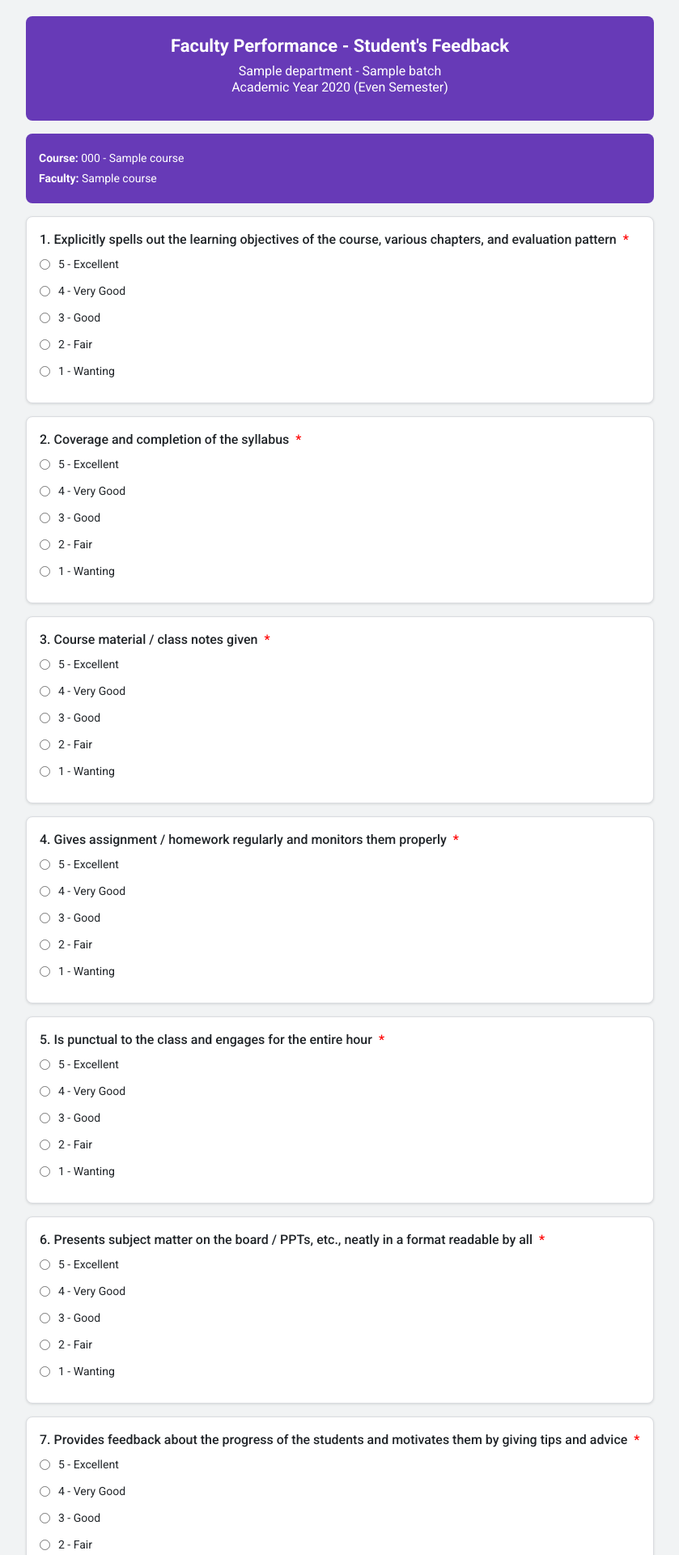
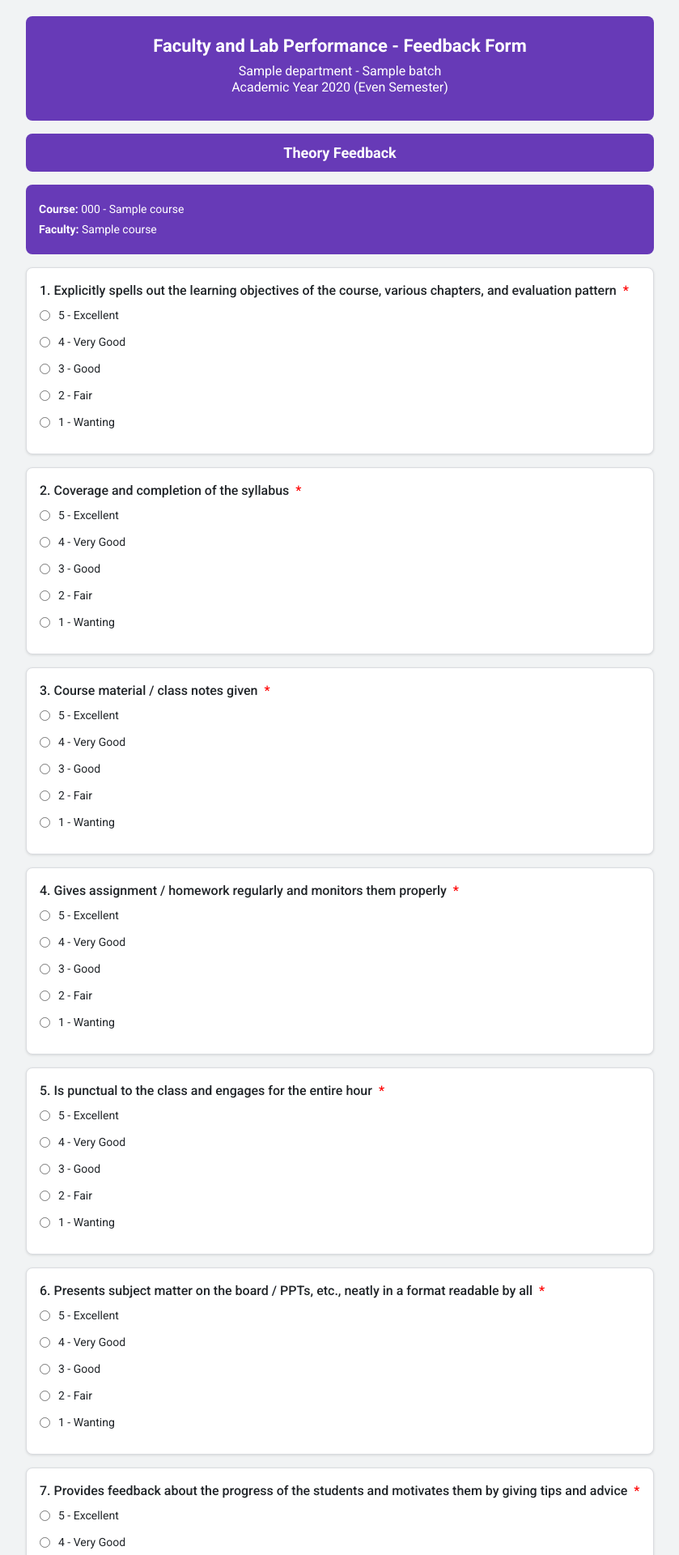
Before and after one commit to venkatesh2005/feedback-system, a Flask app: page /feedback_form/1 in a window 1280 px wide. Shown: the top 1920 px of the page at 81% size, without its empty margins (220-1059 px from the left). Run offline with Flask 3, Linux system fonts and the light colour scheme; a database or web service that is not in the repository returns one stand-in record (values such as "Sample title").

Commit message:
Update feedback_form with lab courses

```diff
--- a/templates/feedback_form.html
+++ b/templates/feedback_form.html
@@ -3,7 +3,7 @@
   <head>
     <meta charset="UTF-8" />
     <meta name="viewport" content="width=device-width, initial-scale=1.0" />
-    <title>FeedBack Form</title>
+    <title>Feedback Form</title>
     <link
       href="https://fonts.googleapis.com/css2?family=Roboto:wght@400;500;700&display=swap"
       rel="stylesheet"
@@ -13,12 +13,6 @@
       rel="stylesheet"
     />
     <style>
-      * {
-        margin: 0;
-        padding: 0;
-        box-sizing: border-box;
-      }
-
       body {
         font-family: "Roboto", sans-serif;
         background-color: #f1f3f4;
@@ -61,6 +55,17 @@
       .info p {
         font-size: 14px;
         margin: 4px 0;
+      }
+
+      .section-title {
+        background-color: #673ab7;
+        color: white;
+        padding: 10px;
+        border-radius: 8px;
+        text-align: center;
+        margin-bottom: 16px;
+        font-size: 18px;
+        font-weight: bold;
       }
 
       .question-box {
@@ -117,36 +122,6 @@
         font-size: 14px;
         color: #555;
       }
-
-      @media (max-width: 768px) {
-        .header h1 {
-          font-size: 18px;
-        }
-
-        .header h3 {
-          font-size: 14px;
-        }
-
-        .info p {
-          font-size: 13px;
-        }
-
-        .question-box label {
-          font-size: 14px;
-        }
-
-        .options label {
-          font-size: 12px;
-        }
-
-        .suggestions input[type="text"] {
-          font-size: 13px;
-        }
-
-        .footer {
-          font-size: 12px;
-        }
-      }
     </style>
   </head>
   <body>
@@ -157,7 +132,7 @@
 
         <!-- Header Section -->
         <div class="header">
-          <h1>Faculty Performance - Student's Feedback</h1>
+          <h1>Faculty and Lab Performance - Feedback Form</h1>
           <h3>
             {{ form_details.department }} - {{ form_details.batch }}<br />
             Academic Year {{ form_details.academic_year }} ({{ "Odd Semester" if
@@ -165,81 +140,154 @@
           </h3>
         </div>
 
-        <!-- Loop through each course -->
+        <!-- Theory Feedback Section -->
+        <div class="section-title">Theory Feedback</div>
         {% for course in form_details.courses %}
         <div class="info">
           <p>
-            <strong>Course:</strong> {{ course.course_code }} - {{
-            course.course_name }}
+            <strong>Course:</strong> {{ course.course_code }} - {{ course.course_name }}
           </p>
           <p><strong>Faculty:</strong> {{ course.staff_name }}</p>
         </div>
 
-        <!-- Questions -->
         {% for question_number in range(1, 9) %}
         <div class="question-box">
           <label>
-            {{ question_number }}. {{ [ "Explicitly spells out the learning
-            objectives of the course, various chapters, and evaluation pattern",
-            "Coverage and completion of the syllabus", "Course material / class
-            notes given", "Gives assignment / homework regularly and monitors
-            them properly", "Is punctual to the class and engages for the entire
-            hour", "Presents subject matter on the board / PPTs, etc., neatly in
-            a format readable by all", "Provides feedback about the progress of
-            the students and motivates them by giving tips and advice",
-            "Encourages the students to actively participate in the class
-            activities (through discussions / question answers / brainstorming /
-            etc.)" ][question_number - 1] }}
+            {{ question_number }}. {{ [
+              "Explicitly spells out the learning objectives of the course, various chapters, and evaluation pattern",
+              "Coverage and completion of the syllabus",
+              "Course material / class notes given",
+              "Gives assignment / homework regularly and monitors them properly",
+              "Is punctual to the class and engages for the entire hour",
+              "Presents subject matter on the board / PPTs, etc., neatly in a format readable by all",
+              "Provides feedback about the progress of the students and motivates them by giving tips and advice",
+              "Encourages the students to actively participate in the class activities (through discussions, question answers, brainstorming, etc.)"
+            ][question_number - 1] }}
             <span class="required">*</span>
           </label>
           <div class="options">
-            <label
-              ><input
+            <label>
+              <input
                 type="radio"
                 name="q{{ question_number }}_{{ course.course_code }}"
                 value="5"
                 required
-              />5 - Excellent</label
-            >
-            <label
-              ><input
+              />5 - Excellent
+            </label>
+            <label>
+              <input
                 type="radio"
                 name="q{{ question_number }}_{{ course.course_code }}"
                 value="4"
-              />4 - Very Good</label
-            >
-            <label
-              ><input
+              />4 - Very Good
+            </label>
+            <label>
+              <input
                 type="radio"
                 name="q{{ question_number }}_{{ course.course_code }}"
                 value="3"
-              />3 - Good</label
-            >
-            <label
-              ><input
+              />3 - Good
+            </label>
+            <label>
+              <input
                 type="radio"
                 name="q{{ question_number }}_{{ course.course_code }}"
                 value="2"
-              />2 - Fair</label
-            >
-            <label
-              ><input
+              />2 - Fair
+            </label>
+            <label>
+              <input
                 type="radio"
                 name="q{{ question_number }}_{{ course.course_code }}"
                 value="1"
-              />1 - Wanting</label
-            >
+              />1 - Wanting
+            </label>
           </div>
         </div>
         {% endfor %}
 
         <!-- Suggestions -->
         <div class="question-box">
-          <label>Suggestions for improvement:</label>
+          <label>Suggestions for Improvement:</label>
           <div class="suggestions">
             <input
               type="text"
               name="suggestions_{{ course.course_code }}"
+              placeholder="Write your suggestion"
+            />
+          </div>
+        </div>
+        {% endfor %}
+
+        <!-- Lab Feedback Section -->
+        <div class="section-title">Lab Feedback</div>
+        {% for lab in form_details.labs %}
+        <div class="info">
+          <p>
+            <strong>Lab:</strong> {{ lab.lab_code }} - {{ lab.lab_name }}
+          </p>
+          <p><strong>Lab Instructor(s):</strong> {{ lab.lab_instructors }}</p>
+        </div>
+
+        {% for question_number in range(1, 5) %}
+        <div class="question-box">
+          <label>
+            {{ question_number }}. {{ [
+              "Lab objectives and outcomes were clearly explained",
+              "Sufficient resources and equipment were available for experiments",
+              "Lab instructor provided clear instructions and guidance",
+              "Lab sessions were well-organized and conducted smoothly"
+            ][question_number - 1] }}
+            <span class="required">*</span>
+          </label>
+          <div class="options">
+            <label>
+              <input
+                type="radio"
+                name="lab_q{{ question_number }}_{{ lab.lab_code }}"
+                value="5"
+                required
+              />5 - Excellent
+            </label>
+            <label>
+              <input
+                type="radio"
+                name="lab_q{{ question_number }}_{{ lab.lab_code }}"
+                value="4"
+              />4 - Very Good
+            </label>
+            <label>
+              <input
+                type="radio"
+                name="lab_q{{ question_number }}_{{ lab.lab_code }}"
+                value="3"
+              />3 - Good
+            </label>
+            <label>
+              <input
+                type="radio"
+                name="lab_q{{ question_number }}_{{ lab.lab_code }}"
+                value="2"
+              />2 - Fair
+            </label>
+            <label>
+              <input
+                type="radio"
+                name="lab_q{{ question_number }}_{{ lab.lab_code }}"
+                value="1"
+              />1 - Wanting
+            </label>
+          </div>
+        </div>
+        {% endfor %}
+
+        <!-- Lab Suggestions -->
+        <div class="question-box">
+          <label>Suggestions for Lab Improvement:</label>
+          <div class="suggestions">
+            <input
+              type="text"
+              name="lab_suggestions_{{ lab.lab_code }}"
               placeholder="Write your suggestion"
             />
           </div>
```
